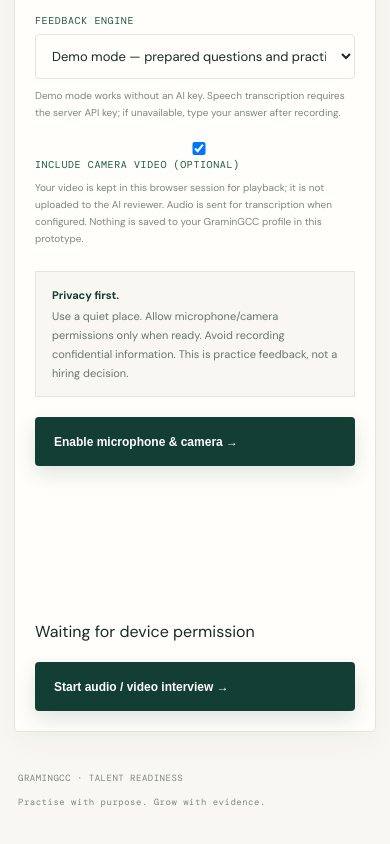
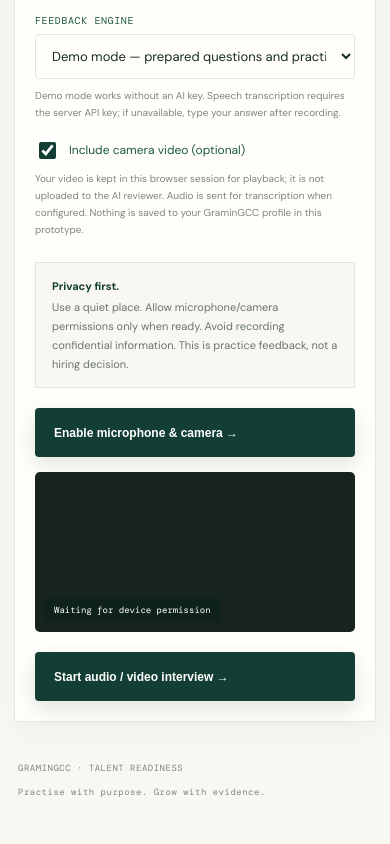
Before and after one commit to sarikaarthmwar/gramingcc-platform, a Next.js app: page /talent/interview in a window 390 px wide. Shown: the part 762-1606 px from the top of the page. Built offline with nearby package versions, Linux system fonts and the light colour scheme.

Commit message:
Add responsive camera and recording controls

```diff
--- a/app/globals.css
+++ b/app/globals.css
@@ -403,3 +403,35 @@ a:focus-visible { outline: 3px solid #d9914c; outline-offset: 4px; border-radius
   .interview-shell { background: #fff; }
   .interview-card { max-width: none; margin: 0; border: 0; box-shadow: none; }
 }
+
+
+/* Audio/video interview experience */
+.interview-checkbox-label { display:flex !important; align-items:center; gap:10px; text-transform:none !important; font:12px "DM Sans",Arial,sans-serif !important; letter-spacing:0 !important; }
+.interview-checkbox-label input { width:17px !important; height:17px; accent-color:var(--forest); }
+.interview-media-preview, .interview-live-preview { position:relative; overflow:hidden; background:#17231d; border-radius:5px; }
+.interview-media-preview { margin-top:15px; min-height:150px; display:flex; align-items:center; justify-content:center; }
+.interview-media-preview video { display:block; width:100%; max-height:290px; object-fit:cover; transform:scaleX(-1); }
+.interview-video-hidden { display:none !important; }
+.interview-media-preview > p { color:#e8eee5; font-size:12px; }
+.interview-media-status { position:absolute; left:10px; bottom:10px; padding:6px 9px; border-radius:3px; color:#fff; background:rgba(14,35,25,.82); font:9px "DM Mono",monospace; }
+.interview-media-status.ready { color:#ecf5df; background:rgba(48,91,57,.9); }
+.interview-media-status.recording { color:#fff; background:#9d382e; }
+.interview-record-layout { display:grid; grid-template-columns:minmax(0,1.1fr) minmax(0,.9fr); gap:18px; margin:20px 0 24px; }
+.interview-live-preview { min-height:230px; display:flex; align-items:center; justify-content:center; }
+.interview-live-preview video { width:100%; height:100%; max-height:340px; min-height:230px; object-fit:cover; transform:scaleX(-1); }
+.interview-audio-only { display:flex; flex-direction:column; align-items:center; gap:12px; color:#dce8d8; font-size:32px; }
+.interview-audio-only span { font-size:11px; }
+.interview-record-controls { align-self:center; }
+.interview-record-controls > p { color:var(--muted); font-size:12px; line-height:1.7; }
+.interview-record-controls .interview-next-button { width:100%; }
+.interview-playback { margin-top:16px; }
+.interview-recorded-video { display:block; width:100%; max-height:400px; border-radius:4px; background:#17231d; }
+.interview-audio-playback { display:block; width:100%; margin-top:12px; }
+@media (max-width:680px) {
+ .interview-record-layout { grid-template-columns:1fr; }
+ .interview-live-preview, .interview-live-preview video { min-height:190px; }
+ .interview-media-preview video { max-height:220px; }
+}
+@media print {
+ .interview-media-preview, .interview-live-preview, .interview-playback, .interview-audio-playback { display:none !important; }
+}
```
